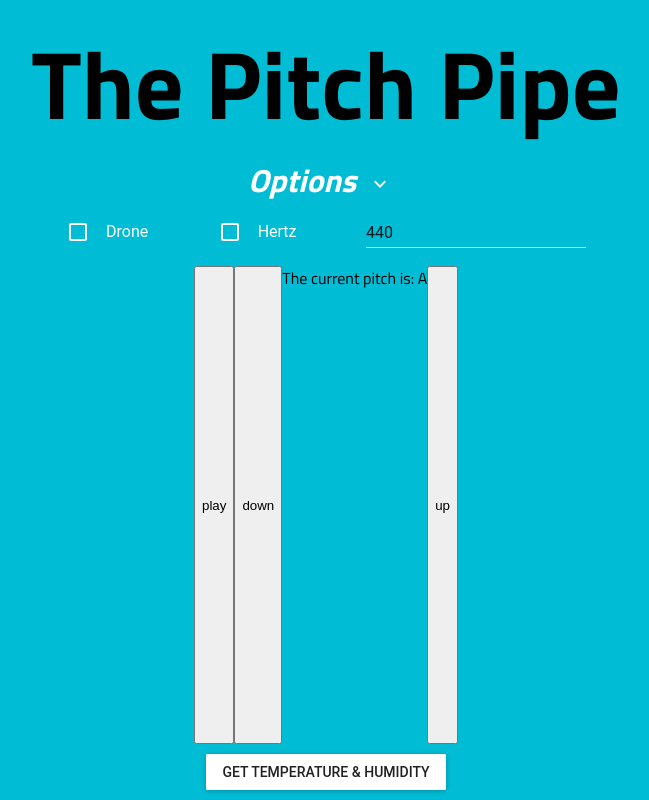
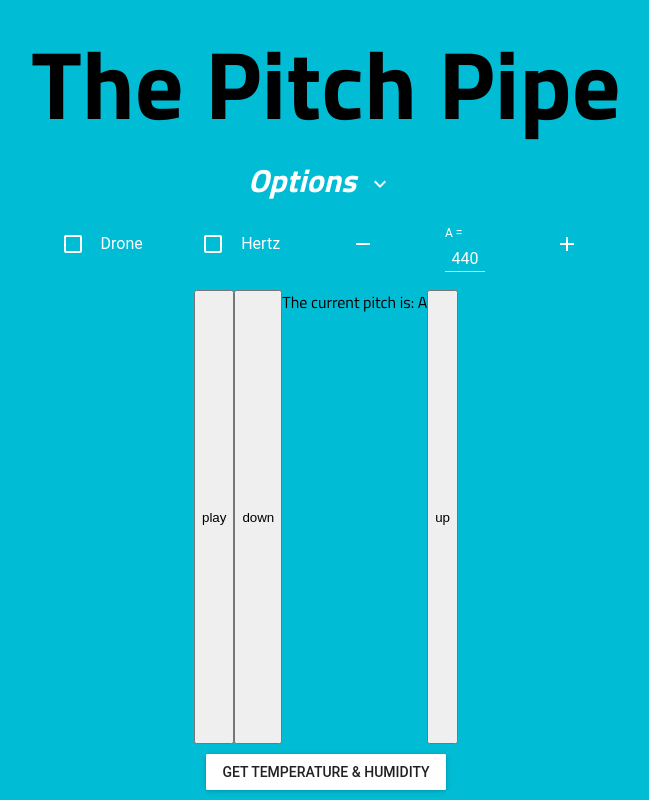
Before and after one commit to louisscruz/pitchpipe, a React app: page / in a window 1280 px wide. Shown: the whole page, without its empty margins (314-963 px from the left). Built offline with nearby package versions, Linux system fonts and the light colour scheme; what react-tap-event-plugin would draw is missing.

Commit message:
Add base frequency stepper

```diff
--- a/components/header/Header.jsx
+++ b/components/header/Header.jsx
@@ -3,6 +3,11 @@ import Checkbox from 'material-ui/Checkbox';
 import TextField from 'material-ui/TextField';
 import IconButton from 'material-ui/IconButton';
 import ExpandLess from 'material-ui/svg-icons/navigation/expand-less';
+import Add from 'material-ui/svg-icons/content/add';
+import Remove from 'material-ui/svg-icons/content/remove';
+
+let timeoutId = null;
+let intervalId = null;
 
 class Header extends React.Component {
   constructor(props) {
@@ -44,10 +49,36 @@ class Header extends React.Component {
     };
   }
 
+  baseFrequencyDown(polarity = 1) {
+    return () => {
+      timeoutId = setTimeout(() => {
+        intervalId = setInterval(() => {
+          const newValue = this.props.player.baseFrequency + polarity;
+          this.props.updateBaseFrequency(newValue);
+        }, 30);
+      }, 300);
+    };
+  }
+
+  baseFrequencyUp(polarity = 1) {
+    return () => {
+      const newValue = this.props.player.baseFrequency + polarity;
+      this.props.updateBaseFrequency(newValue);
+      clearTimeout(timeoutId);
+      clearInterval(intervalId);
+      intervalId = null;
+    };
+  }
+
   render() {
     const styles = {
       checkbox: {
         fill: 'white'
+      },
+      input: {
+        color: 'white',
+        width: '40px',
+        textAlign: 'center'
       }
     };
     const openClass = this.state.optionsOpen ? 'open' : '';
@@ -69,7 +100,21 @@ class Header extends React.Component {
               iconStyle={styles.checkbox}
               inputStyle={styles.checkboxLabel}
               onTouchTap={this.toggle('hertz')}/>
-            <TextField value={this.props.player.baseFrequency} onChange={this.baseFrequencyChange()}/>
+            <IconButton
+              onMouseDown={this.baseFrequencyDown(-1)}
+              onMouseUp={this.baseFrequencyUp(-1)}>
+              <Remove color="white"/>
+            </IconButton>
+            <TextField
+              floatingLabelText="A ="
+              value={this.props.player.baseFrequency}
+              onChange={this.baseFrequencyChange()}
+              inputStyle={styles.input}/>
+            <IconButton
+              onMouseDown={this.baseFrequencyDown()}
+              onMouseUp={this.baseFrequencyUp()}>
+              <Add color="white"/>
+            </IconButton>
           </nav>
         </aside>
       </header>
```
